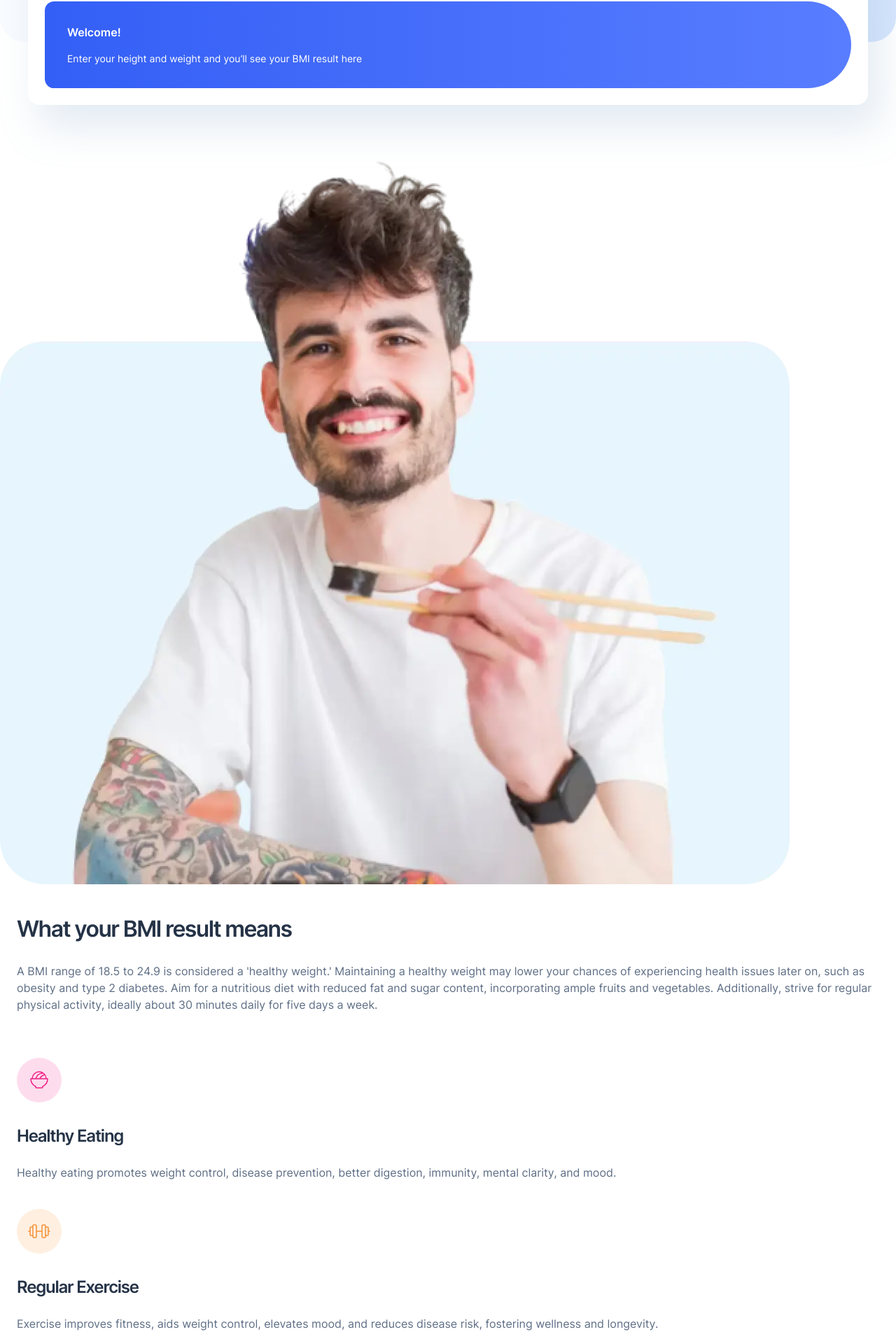
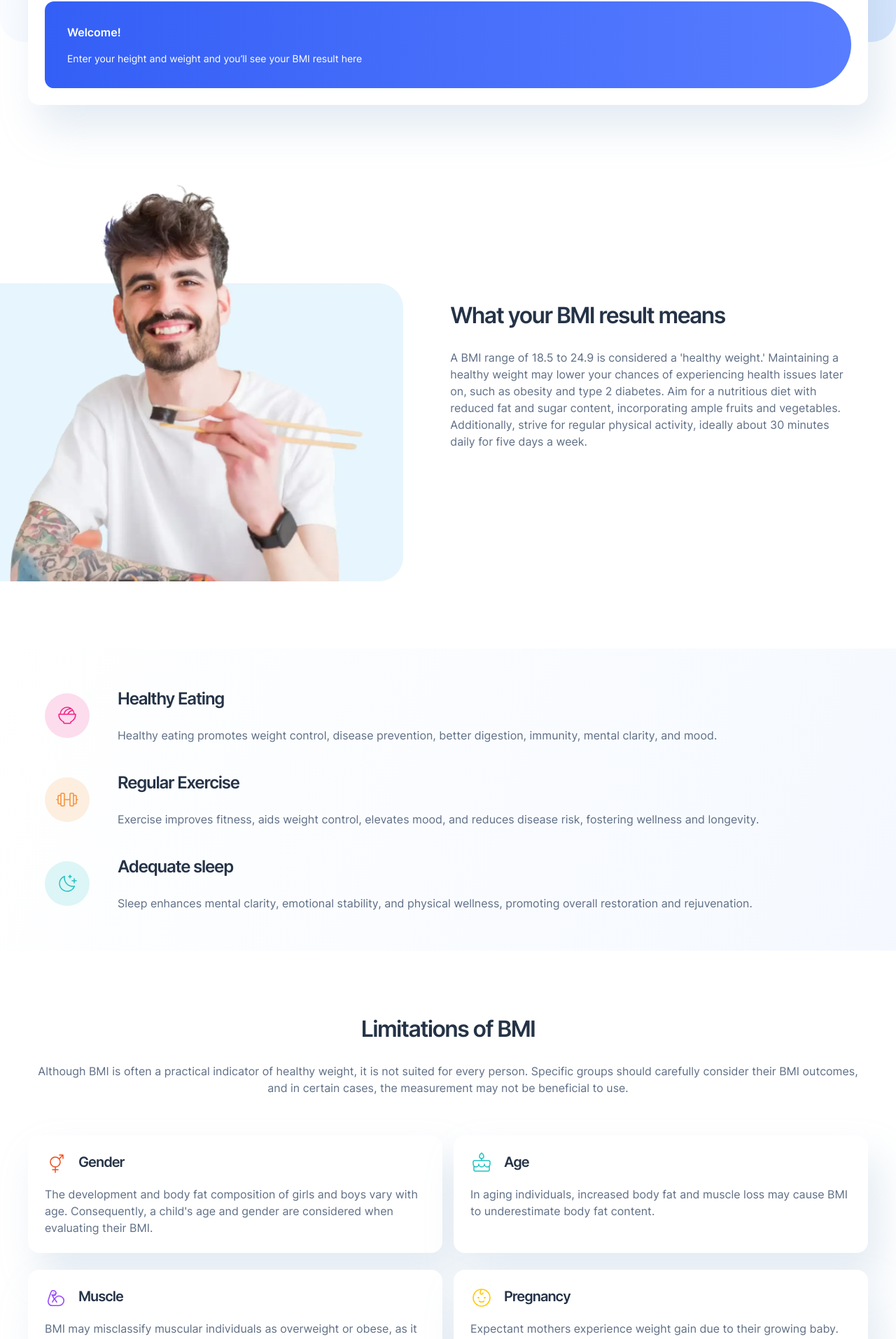
Before and after one commit to solvman/bmi-calculator, a React (Vite) app: page / in a window 1280 px wide. Shown: the part 580-2494 px from the top of the page at 70% size. Built offline with nearby package versions, Linux system fonts and the light colour scheme.

Commit message:
Add tablet responsive design

```diff
--- a/src/components/LimitationCard/LimitationCard.tsx
+++ b/src/components/LimitationCard/LimitationCard.tsx
@@ -6,7 +6,7 @@ interface LimitationCardProps {
 
 function LimitationCard({ data }: LimitationCardProps) {
   return (
-    <article className="flex flex-col justify-start gap-y-4 rounded-2xl bg-pureWhite p-6 shadow-card">
+    <article className="flex flex-col justify-start gap-y-4 rounded-2xl bg-pureWhite p-6 shadow-card last:col-span-2 last:col-start-2 sm:col-span-2">
       <div className="flex gap-x-4">
         <img src={data.icon} className="h-8 w-8"></img>
         <h3 className="flex-grow text-xl font-semibold tracking-tighter">
--- a/src/components/Limitations/Limitations.tsx
+++ b/src/components/Limitations/Limitations.tsx
@@ -3,7 +3,7 @@ import LimitationCard from "../LimitationCard";
 
 const Limitations = () => {
   return (
-    <section className="pb-24 pl-5 pr-7 pt-16">
+    <section className="mb-24 ml-5 mr-7 mt-16 sm:mx-10 sm:my-24">
       <div className="mb-14 flex flex-col gap-y-8">
         <h2 className="text-center text-3xl font-semibold leading-8 tracking-tighter">
           Limitations of BMI
@@ -15,7 +15,7 @@ const Limitations = () => {
           beneficial to use.
         </p>
       </div>
-      <div className="flex flex-col gap-y-4">
+      <div className="flex flex-col gap-y-4 sm:grid sm:grid-cols-4 sm:gap-x-4 sm:gap-y-6">
         {limitationCards.map((card) => (
           <LimitationCard key={card.id} data={card} />
         ))}
--- a/src/components/Result/Result.tsx
+++ b/src/components/Result/Result.tsx
@@ -2,9 +2,15 @@ import image from "../../assets/images/image-man-eating.webp";
 
 const Result = () => {
   return (
-    <section className="pb-16 pt-12">
-      <img src={image} alt="Man eating sushi and smiling" />
-      <div className="mt-12 flex flex-col gap-y-8 px-6">
+    <section className="pb-16 pt-12 sm:my-24 sm:flex sm:flex-row sm:items-center sm:p-0">
+      <div className="sm:w-1/2 sm:self-stretch">
+        <img
+          className="h-full sm:relative sm:object-cover md:right-[43px]"
+          src={image}
+          alt="Man eating sushi and smiling"
+        />
+      </div>
+      <div className="mt-12 flex flex-col gap-y-8 px-6 sm:ml-0 sm:mr-10 sm:mt-0 sm:w-1/2">
         <h2 className="text-3xl font-semibold leading-8 tracking-tighter">
           What your BMI result means
         </h2>
--- a/src/components/TipCard/TipCard.tsx
+++ b/src/components/TipCard/TipCard.tsx
@@ -6,12 +6,20 @@ interface TipCardProps {
 
 function TipCard({ data }: TipCardProps) {
   return (
-    <div className="flex flex-col gap-y-6 px-6">
-      <img src={data.icon} alt="eating icon" className="mb-2 h-16 w-16" />
-      <h3 className="text-2xl font-semibold tracking-tighter">{data.title}</h3>
-      <p className="font-normal leading-6 text-darkElectricBlue">
-        {data.content}
-      </p>
+    <div className="flex flex-col gap-y-6 px-6 md:m-0 md:flex-row md:items-center md:gap-x-10">
+      <img
+        src={data.icon}
+        alt="eating icon"
+        className="mb-2 h-16 w-16 md:m-0"
+      />
+      <div className="md:flex md:flex-col md:gap-y-6">
+        <h3 className="text-2xl font-semibold tracking-tighter">
+          {data.title}
+        </h3>
+        <p className="font-normal leading-6 text-darkElectricBlue">
+          {data.content}
+        </p>
+      </div>
     </div>
   );
 }
--- a/src/components/Tips/Tips.tsx
+++ b/src/components/Tips/Tips.tsx
@@ -3,7 +3,7 @@ import { tips } from "@/data/data";
 
 const Tips = () => {
   return (
-    <section className="from-[rgba(214, 230, 254, 1)] flex flex-col gap-y-10 bg-[linear-gradient(290deg,var(--tw-gradient-stops))] to-transparent pb-14">
+    <section className="flex flex-col gap-y-10 bg-[linear-gradient(290deg,var(--tw-gradient-stops))] from-[#D6E6FE]/25 to-transparent pb-14 md:px-10 md:py-14">
       {tips.map((tip) => (
         <TipCard key={tip.id} data={tip} />
       ))}
```
